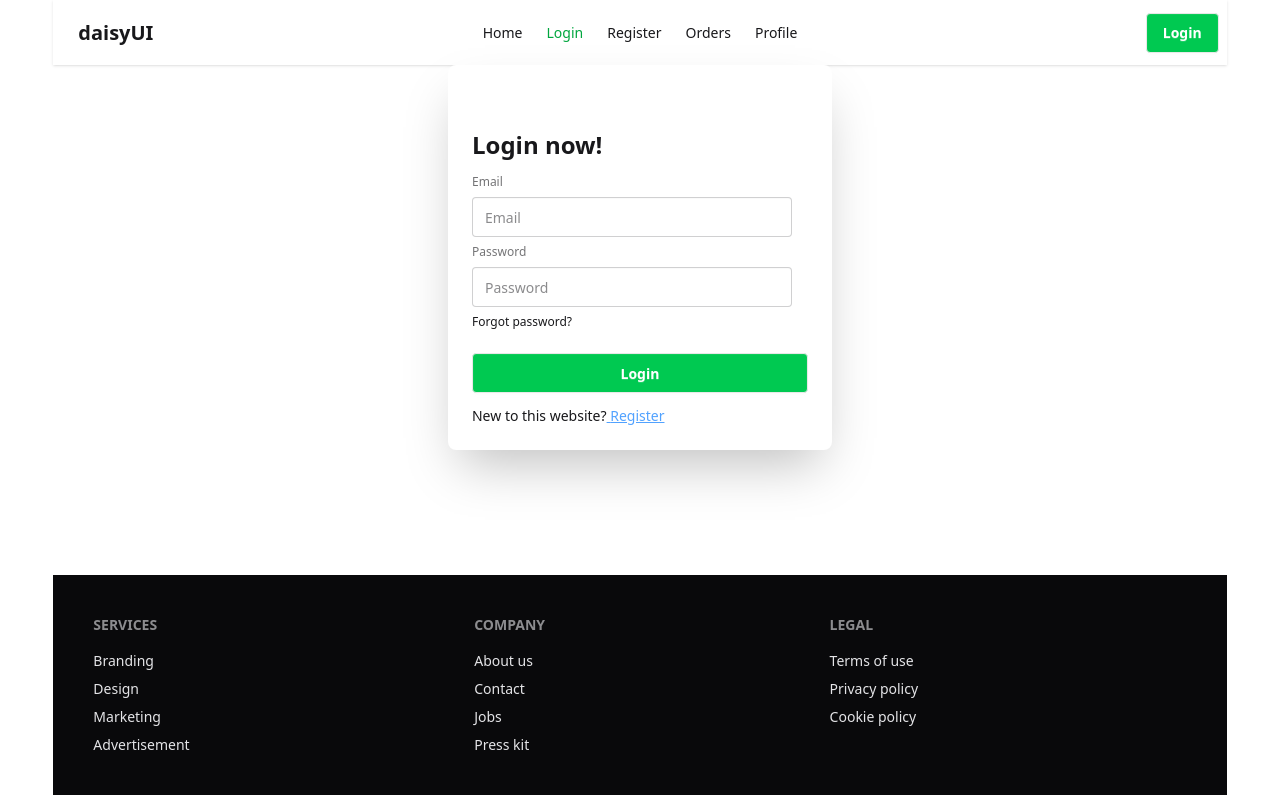
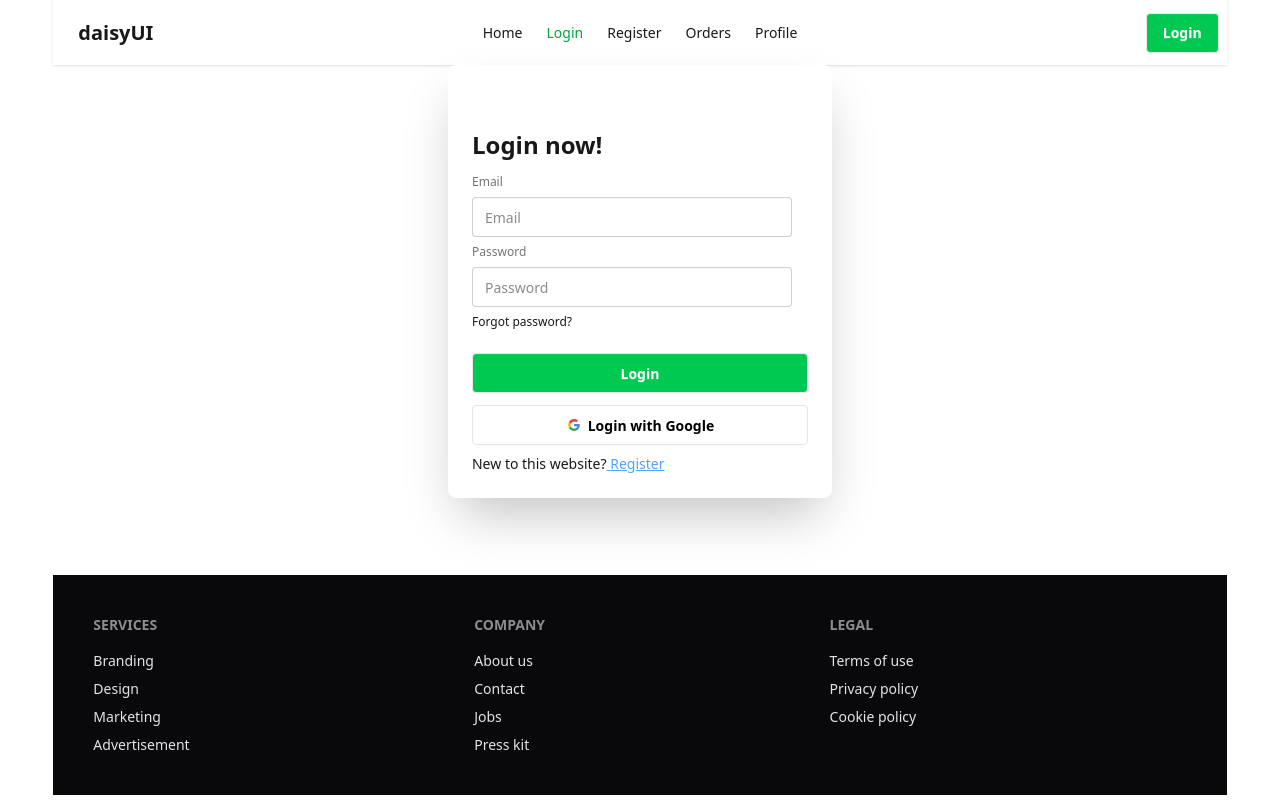
Before and after one commit to atmabdullaham/react-firebase-auth-integration, a React (Vite) app: page /login in a window 1280 px wide. Built offline with nearby package versions, Linux system fonts and the light colour scheme; no server answers.

Commit message:
auth redirect and google signin

```diff
--- a/src/contexts/AuthProvider.jsx
+++ b/src/contexts/AuthProvider.jsx
@@ -1,7 +1,9 @@
 import {
   createUserWithEmailAndPassword,
+  GoogleAuthProvider,
   onAuthStateChanged,
   signInWithEmailAndPassword,
+  signInWithPopup,
   signOut,
 } from "firebase/auth";
 import { useEffect, useState } from "react";
@@ -21,7 +23,11 @@ const AuthProvider = ({ children }) => {
     setLoading(true);
     return signInWithEmailAndPassword(auth, email, password);
   };
-
+  // sign in with google
+  const provider = new GoogleAuthProvider();
+  const signInWithGoogle = () => {
+    return signInWithPopup(auth, provider);
+  };
   const signOutUser = () => {
     setLoading(true);
     return signOut(auth);
@@ -32,6 +38,7 @@ const AuthProvider = ({ children }) => {
     loading,
     createUser,
     signInUser,
+    signInWithGoogle,
     signOutUser,
   };
   useEffect(() => {
--- a/src/pages/Login.jsx
+++ b/src/pages/Login.jsx
@@ -1,17 +1,36 @@
 import { use } from "react";
-import { Link } from "react-router";
+import { Link, useLocation, useNavigate } from "react-router";
 import { AuthContext } from "../contexts/AuthContext";
 
 const Login = () => {
-  const { signInUser } = use(AuthContext);
+  const { signInUser, signInWithGoogle } = use(AuthContext);
+  const location = useLocation();
+  console.log(location);
+  const navigate = useNavigate();
+
+  // login with email and password
   const handleLogin = (event) => {
     event.preventDefault();
     const email = event.target.email.value;
     const password = event.target.password.value;
     signInUser(email, password)
-      .then((result) => console.log(result))
+      .then((result) => {
+        console.log(result);
+        navigate(location.state || "/");
+      })
       .catch((error) => console.log(error));
   };
+
+  // handle login with google
+  const handleGoogleSignIn = () => {
+    signInWithGoogle()
+      .then((result) => {
+        console.log(result);
+        navigate(location.state || "/");
+      })
+      .catch((error) => console.log(error));
+  };
+
   return (
     <div className="card bg-base-100 w-full mx-auto max-w-sm shrink-0 shadow-2xl pt-10">
       <div className="card-body">
@@ -38,6 +57,39 @@ const Login = () => {
             <button className="btn bg-green-500 text-white mt-4">Login</button>
           </fieldset>
         </form>
+        <button
+          onClick={handleGoogleSignIn}
+          className="btn bg-white text-black border-[#e5e5e5]"
+        >
+          <svg
+            aria-label="Google logo"
+            width="16"
+            height="16"
+            xmlns="http://www.w3.org/2000/svg"
+            viewBox="0 0 512 512"
+          >
+            <g>
+              <path d="m0 0H512V512H0" fill="#fff"></path>
+              <path
+                fill="#34a853"
+                d="M153 292c30 82 118 95 171 60h62v48A192 192 0 0190 341"
+              ></path>
+              <path
+                fill="#4285f4"
+                d="m386 400a140 175 0 0053-179H260v74h102q-7 37-38 57"
+              ></path>
+              <path
+                fill="#fbbc02"
+                d="m90 341a208 200 0 010-171l63 49q-12 37 0 73"
+              ></path>
+              <path
+                fill="#ea4335"
+                d="m153 219c22-69 116-109 179-50l55-54c-78-75-230-72-297 55"
+              ></path>
+            </g>
+          </svg>
+          Login with Google
+        </button>
         <div>
           New to this website?
           <Link to="/register" className="text-blue-400 underline">
--- a/src/routes/PrivateRoutes.jsx
+++ b/src/routes/PrivateRoutes.jsx
@@ -5,6 +5,7 @@ import { AuthContext } from "../contexts/AuthContext";
 const PrivateRoutes = ({ children }) => {
   const { user, loading } = use(AuthContext);
   const location = useLocation();
+  console.log(location);
 
   if (loading) {
     return <span className="loading loading-spinner loading-xl"></span>;
@@ -15,7 +16,7 @@ const PrivateRoutes = ({ children }) => {
   }
 
   // ✅ 'replace' prevents back navigation to protected route
-  return <Navigate to="/login" replace />;
+  return <Navigate state={location?.pathname} to="/login" replace />;
 };
 
 export default PrivateRoutes;
```
